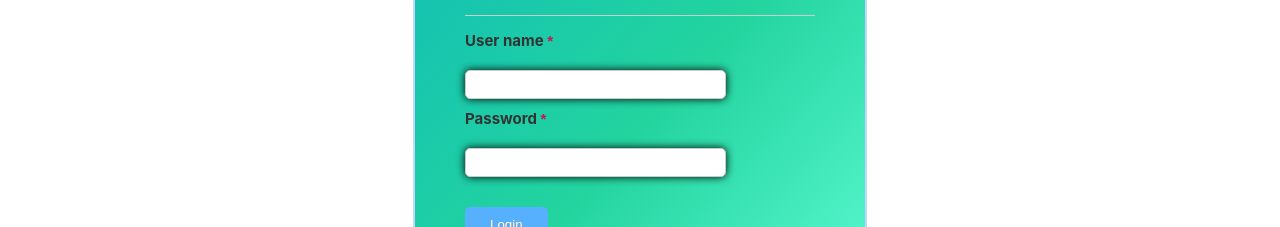
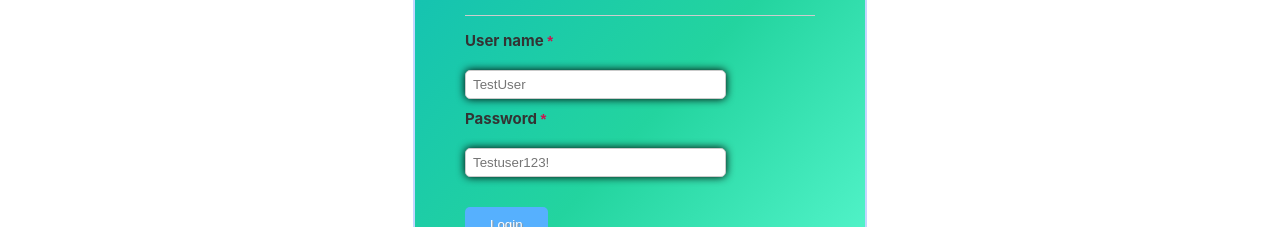
Before and after one commit to tam135/Expensify-client, a React (Create React App) app: page /login in a window 1280 px wide. Shown: the part 273-500 px from the top of the page. Built offline with nearby package versions, Linux system fonts and the light colour scheme; no server answers.

Commit message:
demo account

```diff
--- a/src/Components/LoginForm/LoginForm.js
+++ b/src/Components/LoginForm/LoginForm.js
@@ -37,9 +37,7 @@ export default class LoginForm extends Component {
           <Form className="LoginForm" onSubmit={this.handleSubmitJwtAuth}>
             <div role="alert">{error && <p className="red">{error}</p>}</div>
             <div className="user_name">
-              <h2 className="login">
-                Login
-              </h2>
+              <h2 className="login">Login</h2>
               <hr />
               <label htmlFor="LoginForm__user_name">
                 User name <Required />
@@ -48,8 +46,9 @@ export default class LoginForm extends Component {
                 required
                 name="username"
                 id="user_name"
-                autoComplete="off">
-              </Input2>
+                autoComplete="off"
+                placeholder="TestUser"
+              ></Input2>
             </div>
 
             <div className="password">
@@ -61,6 +60,7 @@ export default class LoginForm extends Component {
                 name="password"
                 type="password"
                 id="password"
+                placeholder="Testuser123!"
                 autoComplete="off"
               ></Input2>
             </div>
```
